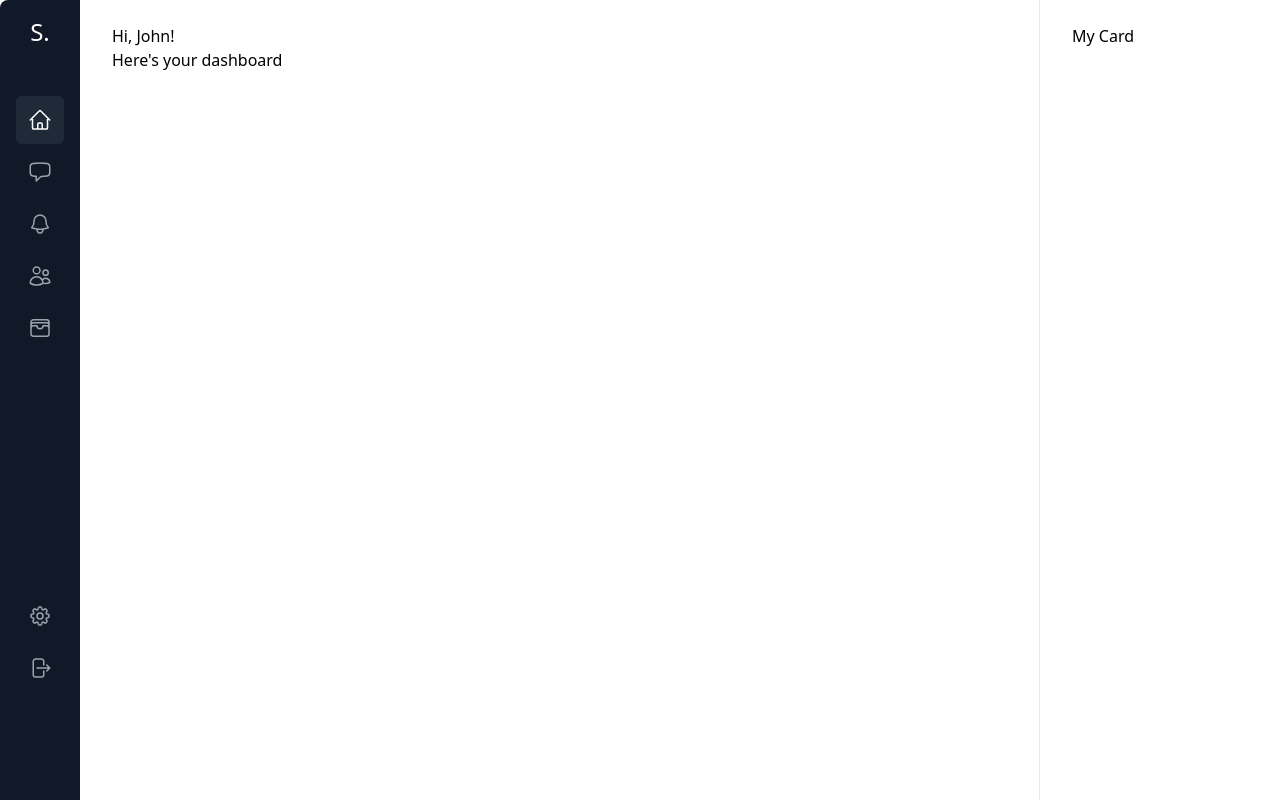
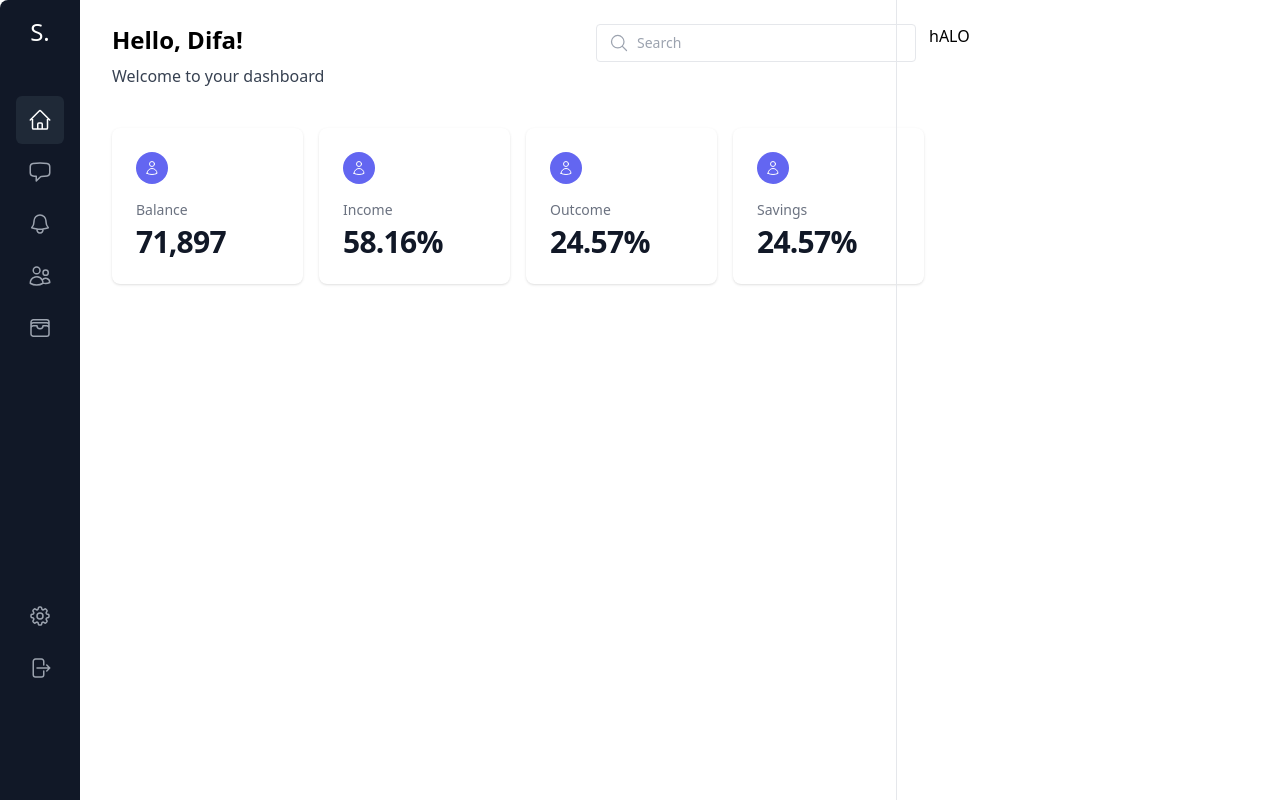
Before and after one commit to munanadhifa/Dashboard, a React (Create React App) app: page / in a window 1280 px wide. Built offline with nearby package versions, Linux system fonts and the light colour scheme.

Commit message:
create main content

```diff
--- /dev/null
+++ b/src/components/MainContent.js
@@ -0,0 +1,69 @@
+import React from "react";
+import { MagnifyingGlassIcon, UserIcon } from "@heroicons/react/24/outline";
+
+const stats = [
+  { icon: UserIcon, name: "Balance", stat: "71,897" },
+  { icon: UserIcon, name: "Income", stat: "58.16%" },
+  { icon: UserIcon, name: "Outcome", stat: "24.57%" },
+  { icon: UserIcon, name: "Savings", stat: "24.57%" },
+];
+
+const MainContent = () => {
+  return (
+    <div className="Container">
+      <div className="flex ">
+        <h1 className="text-2xl font-bold">Hello, Difa!</h1>
+        <div className="flex flex-1 justify-end px-2 lg:ml-6 ">
+          <div className="w-full max-w-lg lg:max-w-xs border border-gray-200 rounded">
+            <label htmlFor="search" className="sr-only">
+              Search
+            </label>
+            <div className="relative text-gray-400 focus-within:text-gray-600">
+              <div className="pointer-events-none absolute inset-y-0 left-0 flex items-center pl-3">
+                <MagnifyingGlassIcon className="h-5 w-5" aria-hidden="true" />
+              </div>
+              <input
+                id="search"
+                className="block w-full rounded-md border-0 bg-white py-1.5 pl-10 pr-3 text-gray-900 focus:ring-2 focus:ring-white  sm:text-sm sm:leading-6"
+                placeholder="Search"
+                type="search"
+                name="search"
+              />
+            </div>
+          </div>
+        </div>
+      </div>
+      <p className="pt-[2px] text-gray-700"> Welcome to your dashboard</p>
+
+      <div className="cards pt-5">
+        <div>
+          <dl className="mt-5 grid grid-cols-4 gap-4">
+            {stats.map((item) => (
+              <div
+                key={item.name}
+                className="overflow-hidden rounded-lg bg-white px-4 py-5 shadow sm:p-6 "
+              >
+                <dt>
+                  <div className="absolute rounded-full bg-indigo-500 p-2">
+                    <item.icon
+                      className="h-4 w-4 text-white"
+                      aria-hidden="true"
+                    />
+                  </div>
+                </dt>
+                <dt className="truncate text-sm font-medium text-gray-500 pt-12">
+                  {item.name}
+                </dt>
+                <dd className="mt-1 text-3xl font-semibold tracking-tight text-gray-900">
+                  {item.stat}
+                </dd>
+              </div>
+            ))}
+          </dl>
+        </div>
+      </div>
+    </div>
+  );
+};
+
+export default MainContent;
--- a/src/components/Sidebar.js
+++ b/src/components/Sidebar.js
@@ -1,5 +1,6 @@
-import { Fragment, useState } from "react";
-import { Dialog, Transition } from "@headlessui/react";
+import { useState } from "react";
+import Maincontent from "./MainContent";
+
 import {
   Bars3Icon,
   HomeIcon,
@@ -33,7 +34,7 @@ function classNames(...classes) {
   return classes.filter(Boolean).join(" ");
 }
 
-export default function Example() {
+export default function Side() {
   const [sidebarOpen, setSidebarOpen] = useState(false);
 
   return (
@@ -121,18 +122,17 @@ export default function Example() {
           </a>
         </div>
 
-        <main className="pl-[65rem]">
+        <main className="lg:pl-20">
           <div>
-            <div className="px-4 py-10 sm:px-6 lg:px-8 lg:py-6">
-              <h1>My Card</h1>
+            <div className="px-4 py-10 sm:px-6 lg:px-8 lg:py-6  w-[73%]">
+              <Maincontent />
             </div>
           </div>
         </main>
 
-        <aside className="fixed inset-y-0 left-20 hidden w-[60rem] overflow-y-auto border-r border-gray-200 px-4 py-6 sm:px-6 lg:px-8 xl:block">
-          <h1>Hi, John!</h1>
-          <p>Here's your dashboard</p>
+        <aside className="fixed inset-y-0 right-0 hidden w-96 overflow-y-auto border-l border-gray-200 px-4 py-6 sm:px-6 lg:px-8 xl:block">
           {/* Secondary column (hidden on smaller screens) */}
+          <p>hALO</p>
         </aside>
       </div>
     </>
```
